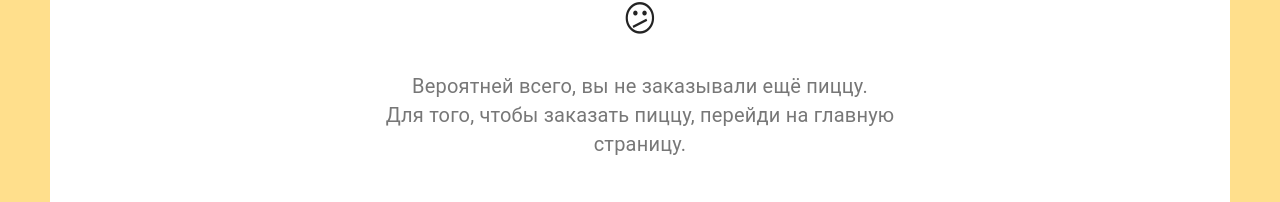
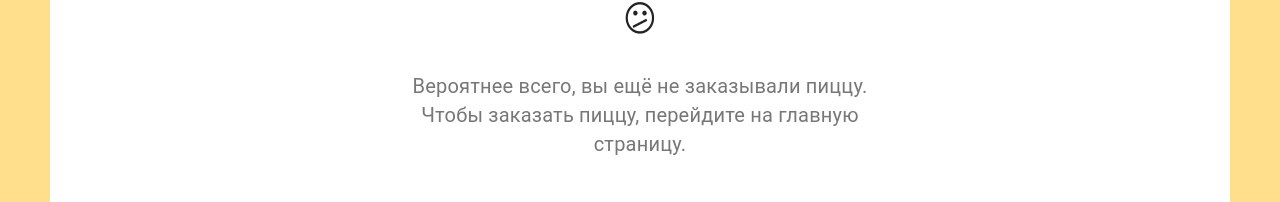
Before and after one commit to DanilovNikolai/react_project_3, a React (Create React App) app: page /react_project_3/cart in a window 1280 px wide. Shown: the part 346-548 px from the top of the page. Built offline with nearby package versions, Linux system fonts and the light colour scheme; the HTML template or start-up script is replaced by a standard one.

Commit message:
cart clear button and empty cart text fixed

```diff
--- a/src/components/CartEmpty/index.tsx
+++ b/src/components/CartEmpty/index.tsx
@@ -9,9 +9,9 @@ const CartEmpty: React.FC = () => {
         <span>😕</span>
       </h2>
       <p>
-        Вероятней всего, вы не заказывали ещё пиццу.
+        Вероятнее всего, вы ещё не заказывали пиццу.
         <br />
-        Для того, чтобы заказать пиццу, перейди на главную страницу.
+        Чтобы заказать пиццу, перейдите на главную страницу.
       </p>
       <img src={emptyCartImg} alt="Empty cart" />
       <Link to="/react_project_3" className="button button--black">
--- a/src/pages/Cart.tsx
+++ b/src/pages/Cart.tsx
@@ -14,7 +14,7 @@ const Cart: React.FC = () => {
   );
 
   function handleClickClear() {
-    if (window.confirm("Are you sure You want to remove all items?")) {
+    if (window.confirm("Вы точно уверены, что хотите очистить корзину?")) {
       dispatch(clearItems());
     }
   }
```
